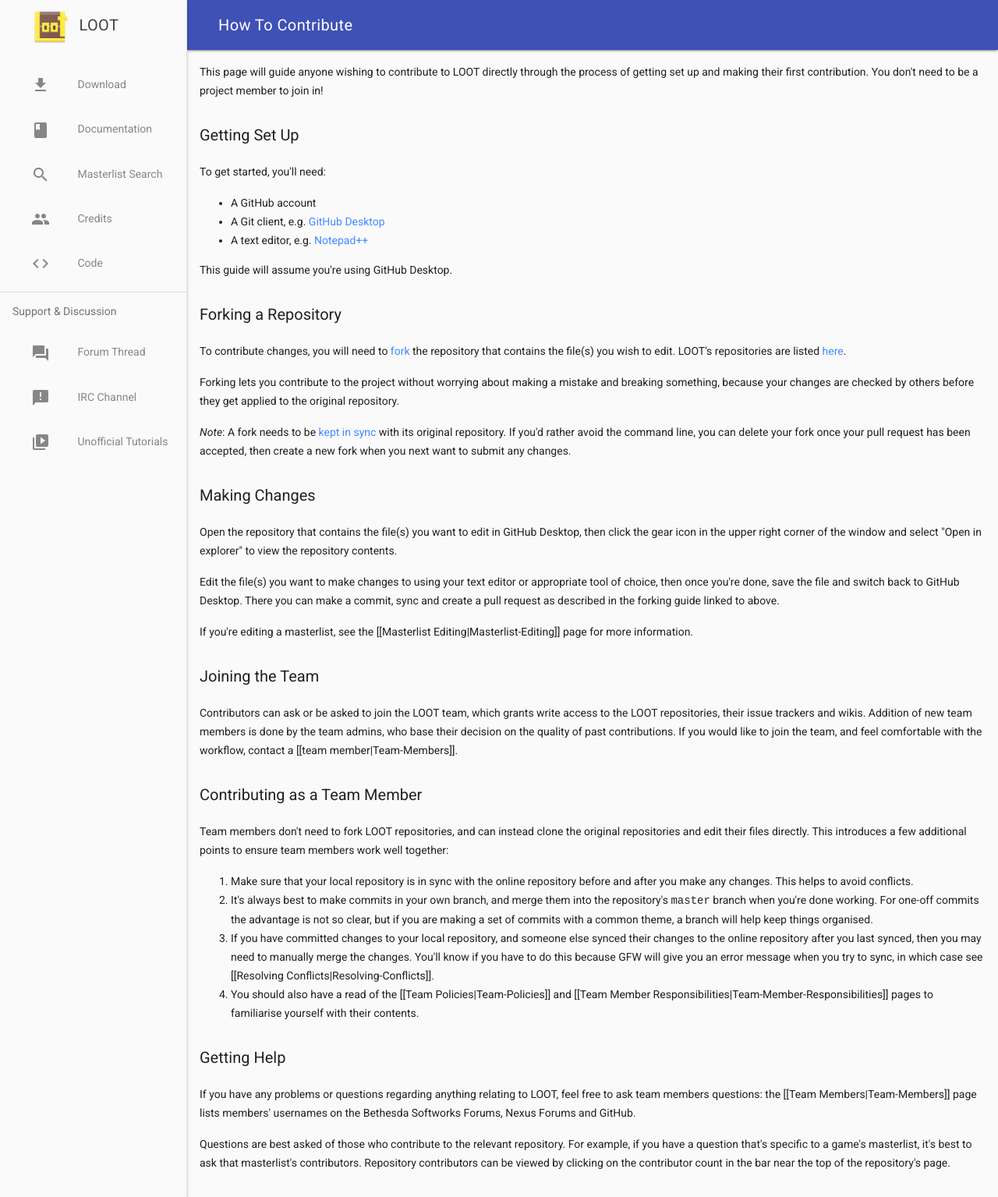
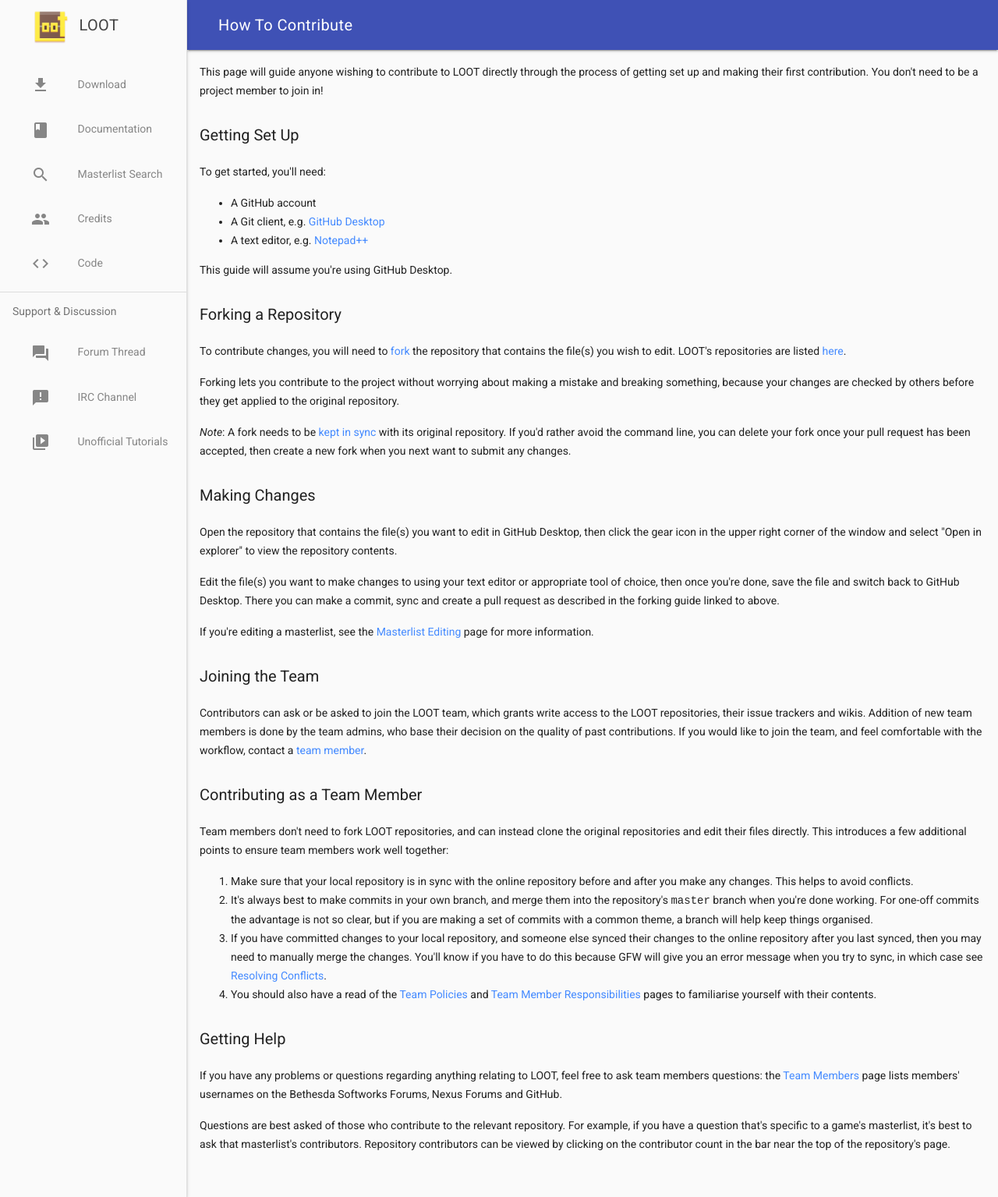
Before and after one commit to loot/loot.github.io, a Jekyll site: the page built from docs/contributing/How-To-Contribute.html, in a window 1280 px wide. Shown: the whole page at 78% size. Built offline with Jekyll 4.4.1, drawn with Linux system fonts in a browser that asks for light colours; nearby versions of some CDN libraries.

Commit message:
Update wiki-style links between docs

```diff
--- a/docs/contributing/How-To-Contribute.html
+++ b/docs/contributing/How-To-Contribute.html
@@ -19,17 +19,17 @@ title: How To Contribute
 <h3 id="making-changes">Making Changes</h3>
 <p>Open the repository that contains the file(s) you want to edit in GitHub Desktop, then click the gear icon in the upper right corner of the window and select &quot;Open in explorer&quot; to view the repository contents.</p>
 <p>Edit the file(s) you want to make changes to using your text editor or appropriate tool of choice, then once you're done, save the file and switch back to GitHub Desktop. There you can make a commit, sync and create a pull request as described in the forking guide linked to above.</p>
-<p>If you're editing a masterlist, see the [[Masterlist Editing|Masterlist-Editing]] page for more information.</p>
+<p>If you're editing a masterlist, see the <a href="Masterlist-Editing.html">Masterlist Editing</a> page for more information.</p>
 <h3 id="joining-the-team">Joining the Team</h3>
-<p>Contributors can ask or be asked to join the LOOT team, which grants write access to the LOOT repositories, their issue trackers and wikis. Addition of new team members is done by the team admins, who base their decision on the quality of past contributions. If you would like to join the team, and feel comfortable with the workflow, contact a [[team member|Team-Members]].</p>
+<p>Contributors can ask or be asked to join the LOOT team, which grants write access to the LOOT repositories, their issue trackers and wikis. Addition of new team members is done by the team admins, who base their decision on the quality of past contributions. If you would like to join the team, and feel comfortable with the workflow, contact a <a href="/docs/team/Team-Members.html">team member</a>.</p>
 <h3 id="contributing-as-a-team-member">Contributing as a Team Member</h3>
 <p>Team members don't need to fork LOOT repositories, and can instead clone the original repositories and edit their files directly. This introduces a few additional points to ensure team members work well together:</p>
 <ol style="list-style-type: decimal">
 <li>Make sure that your local repository is in sync with the online repository before and after you make any changes. This helps to avoid conflicts.</li>
 <li>It's always best to make commits in your own branch, and merge them into the repository's <code>master</code> branch when you're done working. For one-off commits the advantage is not so clear, but if you are making a set of commits with a common theme, a branch will help keep things organised.</li>
-<li>If you have committed changes to your local repository, and someone else synced their changes to the online repository after you last synced, then you may need to manually merge the changes. You'll know if you have to do this because GFW will give you an error message when you try to sync, in which case see [[Resolving Conflicts|Resolving-Conflicts]].</li>
-<li>You should also have a read of the [[Team Policies|Team-Policies]] and [[Team Member Responsibilities|Team-Member-Responsibilities]] pages to familiarise yourself with their contents.</li>
+<li>If you have committed changes to your local repository, and someone else synced their changes to the online repository after you last synced, then you may need to manually merge the changes. You'll know if you have to do this because GFW will give you an error message when you try to sync, in which case see <a href="Resolving-Conflicts.html">Resolving Conflicts</a>.</li>
+<li>You should also have a read of the <a href="/docs/team/Team-Policies.html">Team Policies</a> and <a href="/docs/team/Team-Member-Responsibilities.html">Team Member Responsibilities</a> pages to familiarise yourself with their contents.</li>
 </ol>
 <h3 id="getting-help">Getting Help</h3>
-<p>If you have any problems or questions regarding anything relating to LOOT, feel free to ask team members questions: the [[Team Members|Team-Members]] page lists members' usernames on the Bethesda Softworks Forums, Nexus Forums and GitHub.</p>
+<p>If you have any problems or questions regarding anything relating to LOOT, feel free to ask team members questions: the <a href="/docs/team/Team-Members.html">Team Members</a> page lists members' usernames on the Bethesda Softworks Forums, Nexus Forums and GitHub.</p>
 <p>Questions are best asked of those who contribute to the relevant repository. For example, if you have a question that's specific to a game's masterlist, it's best to ask that masterlist's contributors. Repository contributors can be viewed by clicking on the contributor count in the bar near the top of the repository's page.</p>
--- a/docs/contributing/Masterlist-Editing.html
+++ b/docs/contributing/Masterlist-Editing.html
@@ -12,7 +12,7 @@ title: Masterlist Editing
 <li>Make as many silent comments as you want within the masterlists - it doesn't hurt (within reason). However, make sure to put them <em>above</em> the line(s) that they refer to.</li>
 <li>Use blank lines to separate mods that are grouped together or where it helps readability.</li>
 <li>Where you put a plugin doesn't matter - you may want to see if there are any related plugins in the masterlist already and group them together, or you can just add the plugin to the end of the list.</li>
-<li>Test your changes before uploading them, to make sure you didn't make any syntax mistakes. See [[Quickly Testing Your Masterlist Changes|Quickly-Testing-Your-Masterlist-Changes]] for instructions.</li>
+<li>Test your changes before uploading them, to make sure you didn't make any syntax mistakes. See <a href="Quickly-Testing-Your-Masterlist-Changes.html">Quickly Testing Your Masterlist Changes</a> for instructions.</li>
 </ul>
 <h3 id="writing-style">Writing Style</h3>
 <p>For consistency and to make it easier for people to understand what others have written, it's best to use the following style points when editing the masterlist.</p>
--- a/docs/team/Team-Member-Responsibilities.html
+++ b/docs/team/Team-Member-Responsibilities.html
@@ -10,14 +10,14 @@ title: Team Member Responsibilities
 <ul>
 <li>Consider and make any changes suggested on the forum thread or by PM (discuss the changes first if you think it is warranted).</li>
 <li>Merge any pull requests which make changes you think are appropriate. If a pull request makes any inappropriate changes, discuss them with the author in the pull request's message thread.</li>
-<li>Create a new forum thread whenever the current one reaches its 200 post limit. See [[Thread Management|Thread-Management]] for instructions.</li>
+<li>Create a new forum thread whenever the current one reaches its 200 post limit. See <a href="Thread-Management.html">Thread Management</a> for instructions.</li>
 </ul>
 <h3 id="admins">Admins</h3>
 <p>When discussions on policy or particular changes reach a stalemate, you get to make a decision on the result. That doesn't mean people will listen, of course... :P It's always good to try to reach consensus, and other admins can also make a different decision, so you might still have to argue it over with them.</p>
 <p>You're also a more visible contact point for people with queries about LOOT, people may send you PMs with changes too. Just answer queries as best you can, or forward them on to those who you think could answer them better, and either make changes/additions yourself or post them into the relevant thread for the regular maintainers to process.</p>
 <p>Finally, you're responsible for adding new members. GitHub's excellent Forking feature allows people to contribute to repositories that they don't have write access to, and you should take full advantage of that:</p>
 <ul>
-<li>If someone who hasn't contributed on GitHub asks for addition to the team, politely refer them to the [[How To Contribute|How-To-Contribute]] wiki page, saying that they can contribute without being a team member.</li>
+<li>If someone who hasn't contributed on GitHub asks for addition to the team, politely refer them to the <a href="/docs/contributing/How-To-Contribute.html">How To Contribute</a> wiki page, saying that they can contribute without being a team member.</li>
 <li>If someone who has contributed on GitHub asks for addition to the team, take a look at their contributions (on their user page, in the &quot;Repositories contributed to&quot; list) and see if their contributions have been accepted or not to decide whether or not to grant them access. If their most recent pull requests have been rejected, it may be better to reply with a polite &quot;not until we're happy with your contributions&quot; message.</li>
 </ul>
-<p>To add a GitHub user to the team, go to the <a href="https://github.com/orgs/loot/teams/looters">Looters team page</a> and click the &quot;Add member&quot; button, then enter their username in the search box displayed and select the correct match. Then, go to the [[Team Members|Team-Members]] wiki page and add their names to the list.</p>
+<p>To add a GitHub user to the team, go to the <a href="https://github.com/orgs/loot/teams/looters">Looters team page</a> and click the &quot;Add member&quot; button, then enter their username in the search box displayed and select the correct match. Then, go to the <a href="Team-Members.html">Team Members</a> wiki page and add their names to the list.</p>
```
